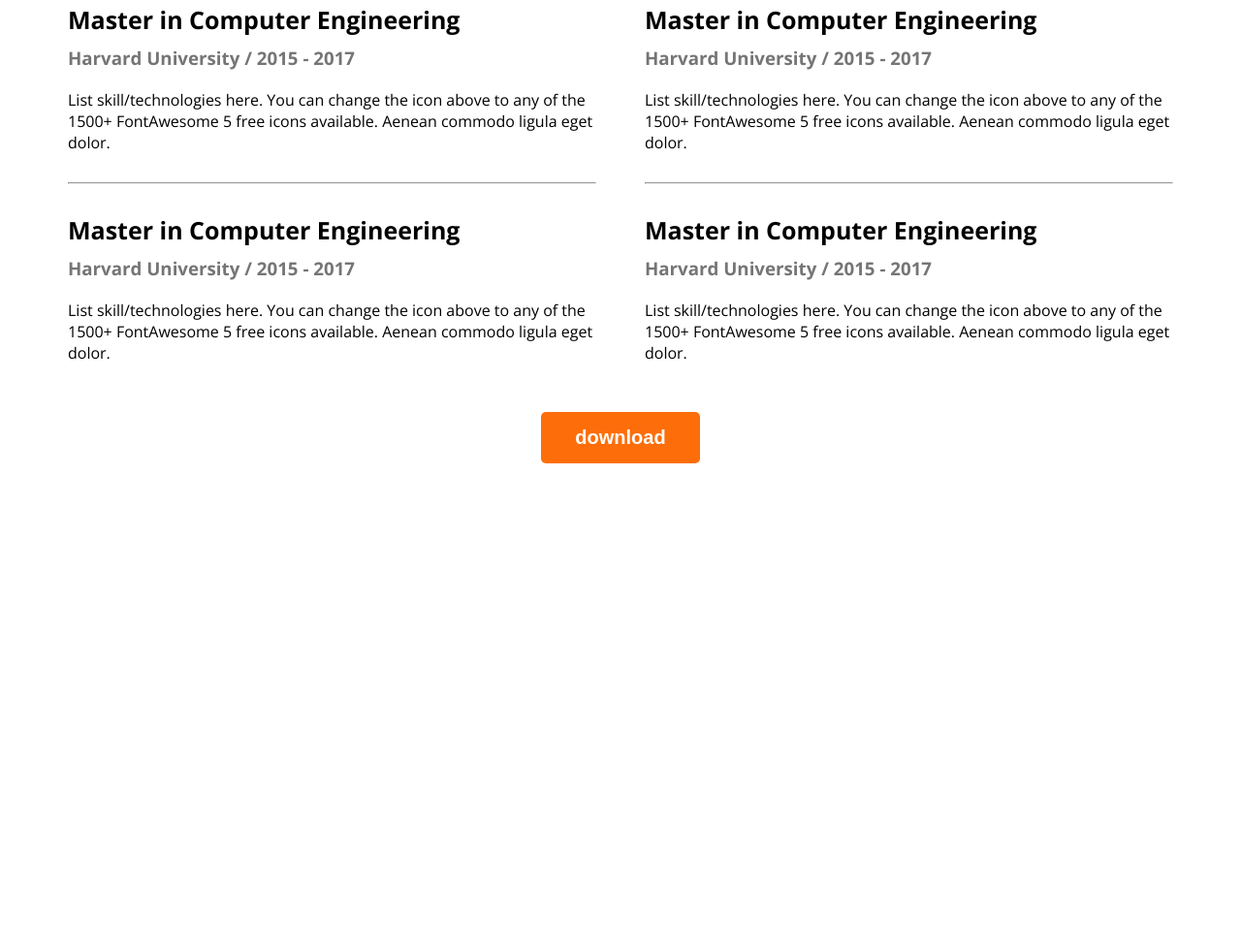
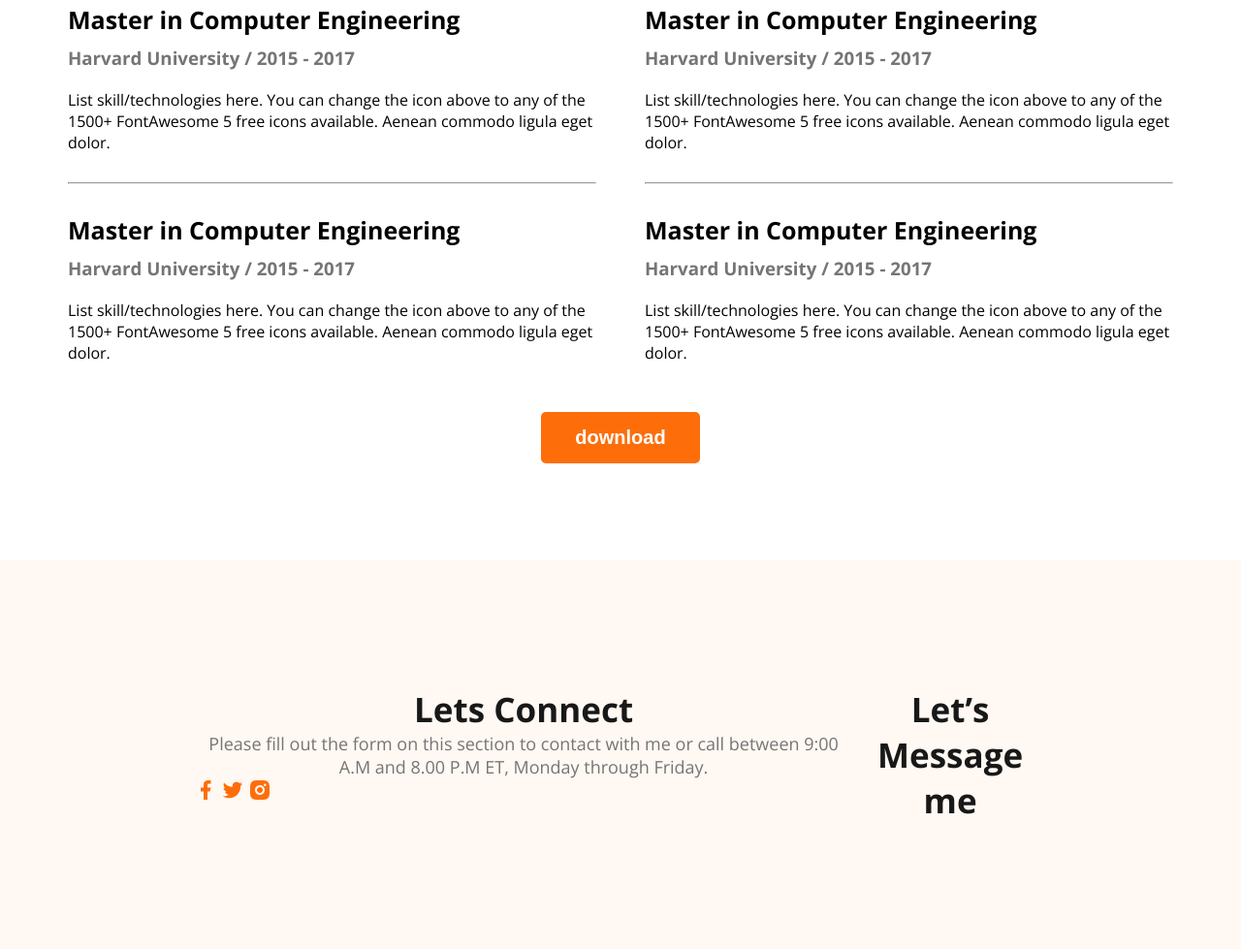
Before and after one commit to esratjahanasha/portfolio_first, a plain HTML site: page index.html in a window 1280 px wide. Shown: the part 2351-3330 px from the top of the page at 97% size. Before the commit the page ends 2829 px from the top, so only its background shows below. Drawn offline with nearby package versions, Linux system fonts and the light colour scheme; a web font is replaced by a local one.

Commit message:
footer added

```diff
--- a/index.html
+++ b/index.html
@@ -194,9 +194,26 @@
         </div>
         <!-- </div> -->
       </section>
-      <div class="download-cv"><button class="btn-primary">download</button></div>
+      <div class="download-cv">
+        <button class="btn-primary">download</button>
+      </div>
+    </main>
+    <footer>
+      <div class="footer-column">
+        <h3 class="section-title">Lets Connect</h3>
+        <p class="section-description">Please fill out the form on this section to contact with me or call between 9:00 A.M and 8.00 P.M ET, Monday through Friday.</p>
+        <div class="social-links">
+<a href="#"><img src="images/icons/facebook.png"></a>
+<a href="#"><img src="images/icons/twitter.png"></a>
+<a href="#"><img src="images/icons/insta.png"></a>
+        </div>
+      </div>
 
-    </main>
-    <footer></footer>
+      <div class="footer-column">
+        <h3 class="section-title">Let’s Message me</h3>
+        <p class="section-description"></p>
+
+      </div>
+    </footer>
   </body>
 </html>
--- a/style/portfolio.css
+++ b/style/portfolio.css
@@ -163,3 +163,12 @@ main{
     margin-top: 50px;
     text-align: center;
 }
+footer{
+    display:flex;
+    background-color: #FFF8F3;
+    padding: 130px 200px;
+    margin-top: 100px ;
+}
+.section-title{
+    font-size: 35px;
+}
```
